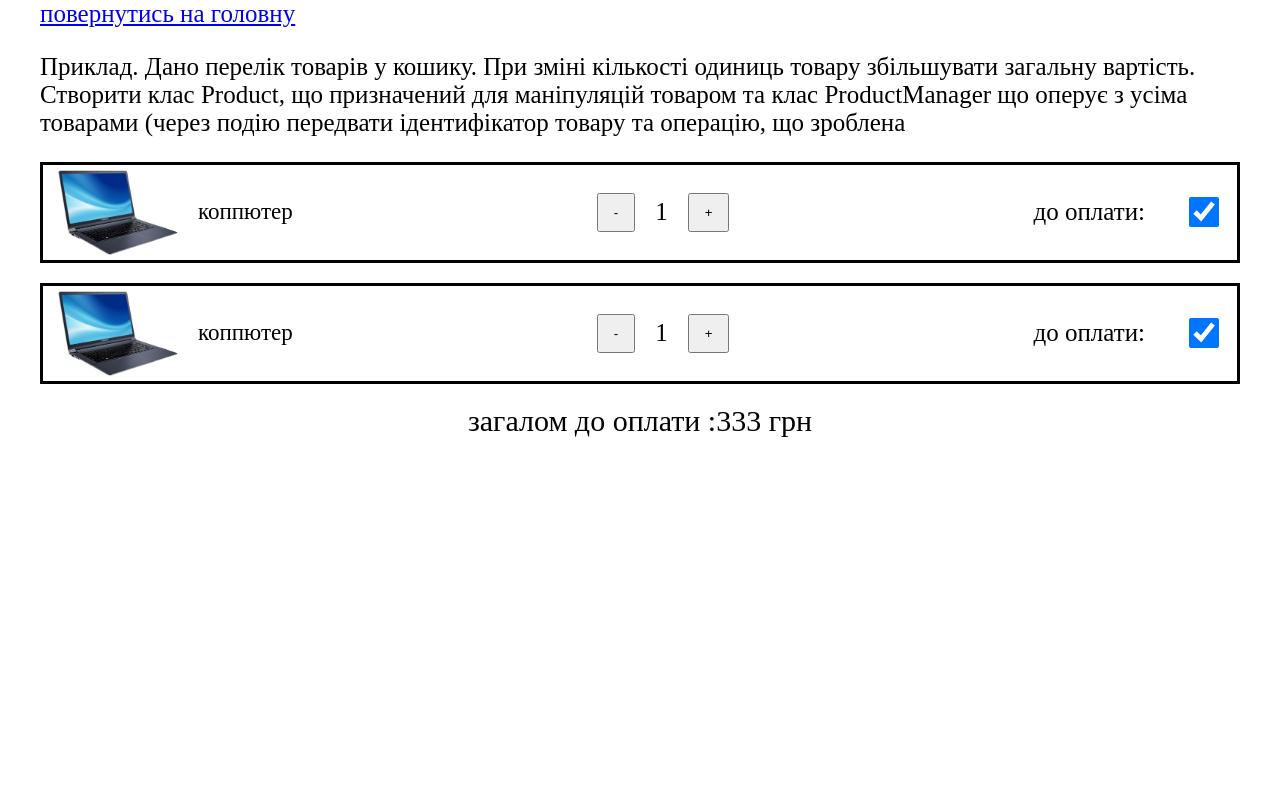
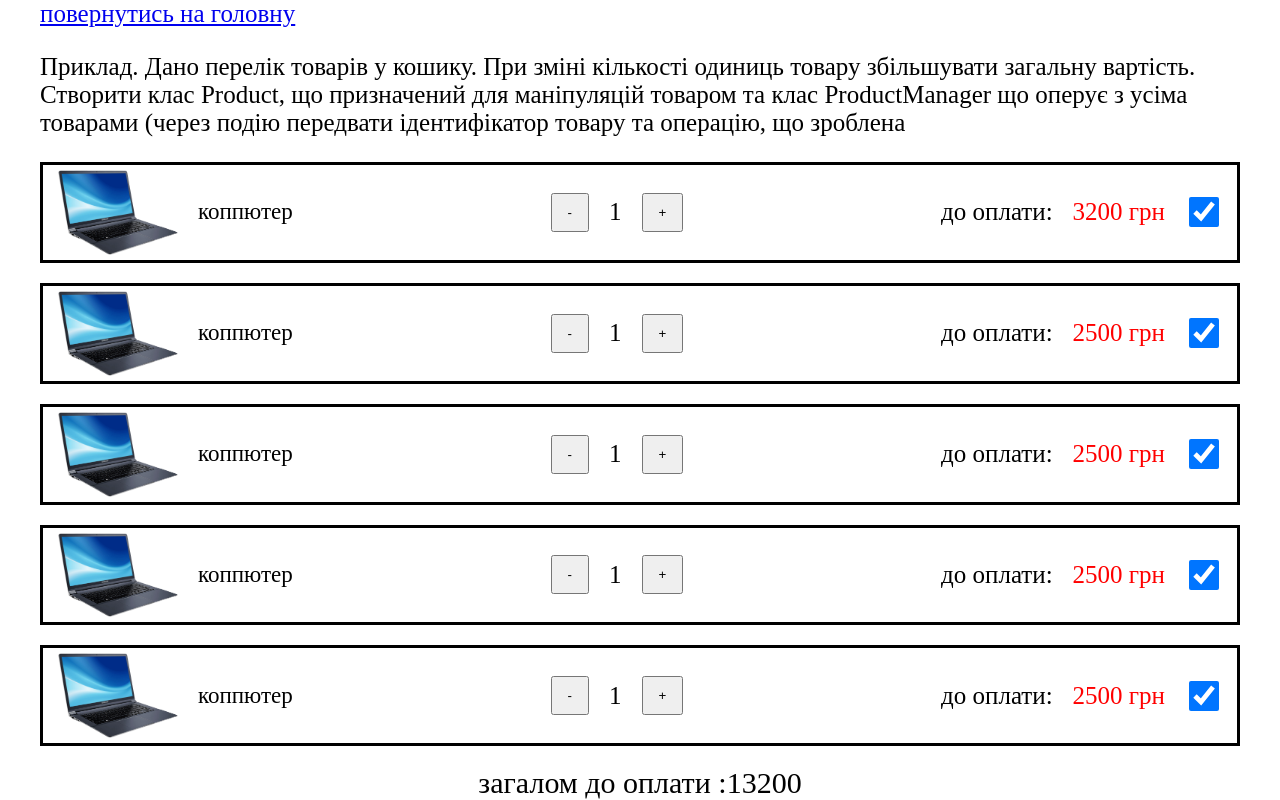
Before and after one commit to stepan-horniak/lessons-js, a plain HTML site: page lesson-20/task/task-6/index.html in a window 1280 px wide. Drawn offline with Linux system fonts and the light colour scheme.

Commit message:
lesson-20

```diff
--- a/lesson-20/task/task-6/index.html
+++ b/lesson-20/task/task-6/index.html
@@ -126,7 +126,54 @@
                     <input checked class="checkbox" type="checkbox" buy='true'>
                 </div>
             </div>
-
+            <div class="cart-product">
+                <div class="product">
+                    <img class="product-image" src='../../../lesson-19/task/task-5/img.png'>
+                    <span class="product-text">коппютер</span>
+                </div>
+                <div class="count">
+                    <button class="count-minus">-</button>
+                    <span class="count-text">1</span>
+                    <button class='count-plus'>+</button>
+                </div>
+                <div class="prices">
+                    <div class="prices-text">до оплати:</div>
+                    <span class="prices-sum" price='2500'></span>
+                    <input checked class="checkbox" type="checkbox" buy='true'>
+                </div>
+            </div>
+            <div class="cart-product">
+                <div class="product">
+                    <img class="product-image" src='../../../lesson-19/task/task-5/img.png'>
+                    <span class="product-text">коппютер</span>
+                </div>
+                <div class="count">
+                    <button class="count-minus">-</button>
+                    <span class="count-text">1</span>
+                    <button class='count-plus'>+</button>
+                </div>
+                <div class="prices">
+                    <div class="prices-text">до оплати:</div>
+                    <span class="prices-sum" price='2500'></span>
+                    <input checked class="checkbox" type="checkbox" buy='true'>
+                </div>
+            </div>
+            <div class="cart-product">
+                <div class="product">
+                    <img class="product-image" src='../../../lesson-19/task/task-5/img.png'>
+                    <span class="product-text">коппютер</span>
+                </div>
+                <div class="count">
+                    <button class="count-minus">-</button>
+                    <span class="count-text">1</span>
+                    <button class='count-plus'>+</button>
+                </div>
+                <div class="prices">
+                    <div class="prices-text">до оплати:</div>
+                    <span class="prices-sum" price='2500'></span>
+                    <input checked class="checkbox" type="checkbox" buy='true'>
+                </div>
+            </div>
 
             <div class="total">загалом до оплати :<span class="total-price">333 грн</span></div>
         </div>
--- a/lesson-20/task/task-6/scripts/scrypt.js
+++ b/lesson-20/task/task-6/scripts/scrypt.js
@@ -1,3 +1,80 @@
 window.addEventListener("load", () => {
   //========================
+  class Product {
+    constructor(countText, totalSumProduct, checkbox, totalSumEl) {
+      this.countText = document.querySelectorAll(countText)
+      this.totalSumProduct = document.querySelectorAll(totalSumProduct)
+      this.checkbox = document.querySelectorAll(checkbox)
+      this.totalSumEl = document.querySelector(totalSumEl)
+    }
+
+    countProduct(e) {
+      const el = e.target
+      const currentElement = el.closest(".cart-product")
+
+      if (el.classList.contains("count-minus")) {
+        let count = currentElement.querySelector(".count-text")
+        if (parseInt(count.textContent) > 0) {
+          count.textContent = parseInt(count.textContent) - 1
+          this.sumProduct()
+        }
+      }
+
+      if (el.classList.contains("count-plus")) {
+        let count = currentElement.querySelector(".count-text")
+        count.textContent = parseInt(count.textContent) + 1
+        this.sumProduct()
+      }
+      if (el.classList.contains("checkbox")) {
+        this.checkboxActive()
+      }
+    }
+    checkboxActive() {
+      this.checkbox.forEach((el) => {
+        if (!el.checked) {
+          el.closest(".cart-product").remove()
+        }
+      })
+    }
+    sumProduct() {
+      this.countText.forEach((el, index) => {
+        const price = parseFloat(
+          this.totalSumProduct[index].getAttribute("price")
+        )
+        const quantity = parseInt(el.textContent)
+        this.totalSumProduct[index].textContent = quantity * price + " грн"
+      })
+    }
+    totalSum() {
+      let sum = 0
+      for (const element of this.totalSumProduct) {
+        sum += parseFloat(element.textContent)
+        console.log(parseFloat(element.textContent))
+      }
+
+      this.totalSumEl.textContent = sum
+    }
+  }
+
+  //========================
+  class ProductManager extends Product {
+    constructor(containerCart, totalSumCart) {
+      super(".count-text", ".prices-sum", ".checkbox", ".total-price")
+      this.totalSumCart = document.querySelector(totalSumCart)
+      this.containerCart = document.querySelector(containerCart)
+      this.sumProduct()
+      this.clickCart()
+      this.checkboxActive()
+      this.totalSum()
+    }
+
+    clickCart() {
+      this.containerCart.addEventListener("click", (e) => this.countProduct(e))
+    }
+
+    render() {}
+  }
+
+  const productManager = new ProductManager(".container")
+  //========================
 })
```
